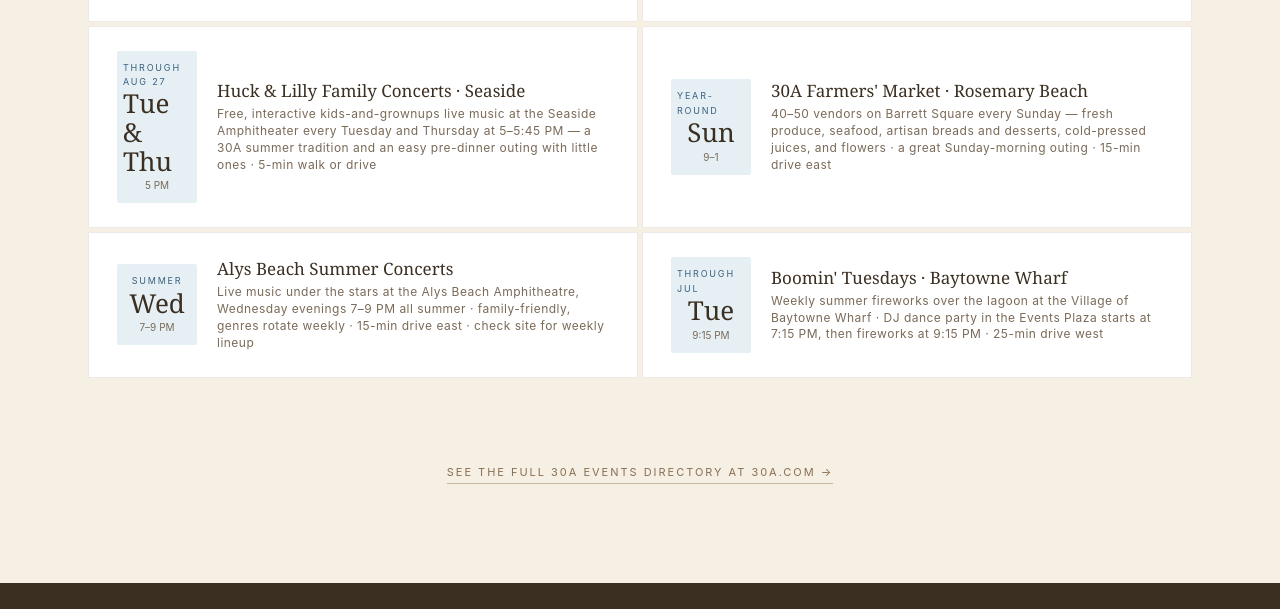
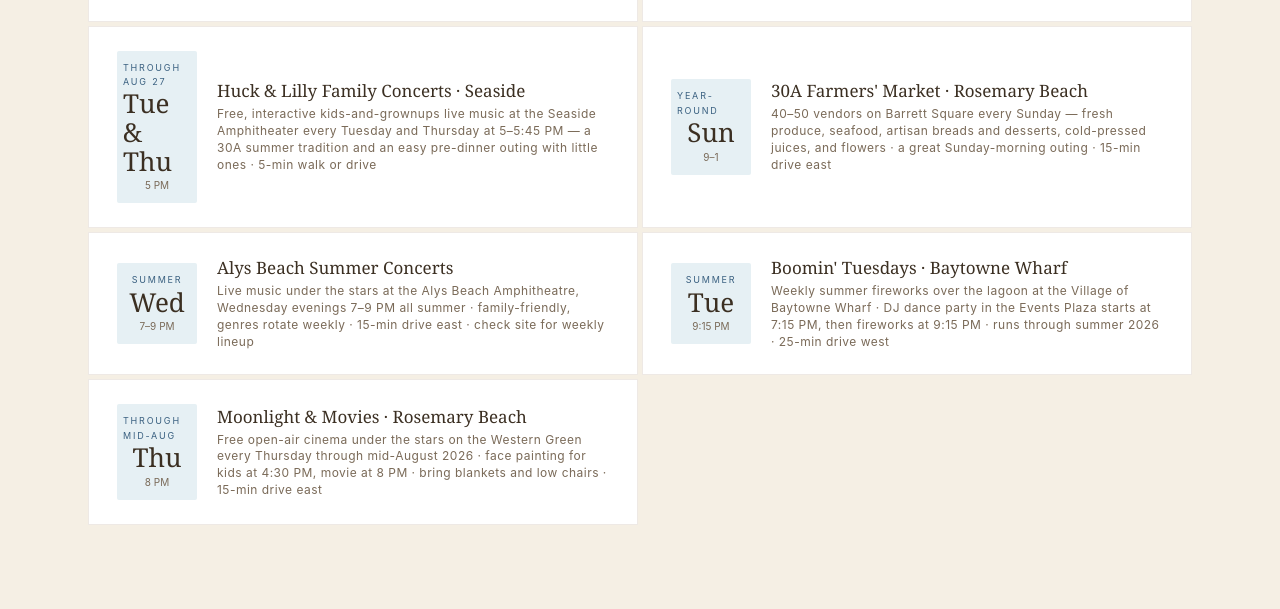
Before and after one commit to crorihuela1/sunandmoon, a plain HTML site: page events.html in a window 1280 px wide. Shown: the part 1678-2287 px from the top of the page. Drawn offline with Linux system fonts and the light colour scheme.

Commit message:
Events refresh: 2026-07-22

```diff
--- a/events.html
+++ b/events.html
@@ -266,7 +266,7 @@
     A curated rolling calendar of festivals, concerts, markets, and slow-living mornings within a short bike ride of Sun &amp; Moon at 30A. Updated automatically every other day.
   </p>
   <!-- LAST_UPDATED_BADGE_START -->
-  <div class="updated-badge"><span class="dot"></span>Last refreshed: July 20, 2026</div>
+  <div class="updated-badge"><span class="dot"></span>Last refreshed: July 22, 2026</div>
   <!-- LAST_UPDATED_BADGE_END -->
 </div>
 
@@ -284,7 +284,7 @@
     <div class="event-featured-body">
       <div class="event-featured-eyebrow">Free · Live Music · Seaside Amphitheater</div>
       <div class="event-featured-name">Live Music with DJ30A · Seaside</div>
-      <div class="event-featured-meta">The signature 30A summer evening — an open-air music party with DJ30A on the Seaside Amphitheater lawn every Wednesday from 6 to 8 PM (next up: July 22 &amp; 29, 2026). Bring chairs or a blanket, grab dinner from the Airstream food trucks along 30A, and settle in by Central Square as the sun drops. All ages, no tickets needed · a short walk or drive down 30A from the cottages.</div>
+      <div class="event-featured-meta">The signature 30A summer evening — an open-air music party with DJ30A on the Seaside Amphitheater lawn every Wednesday from 6 to 8 PM (next up: July 29 &amp; August 5, 2026). Bring chairs or a blanket, grab dinner from the Airstream food trucks along 30A, and settle in by Central Square as the sun drops. All ages, no tickets needed · a short walk or drive down 30A from the cottages.</div>
     </div>
     <div class="event-featured-cta">
       <a href="https://www.homeownerscollection.com/seaside-events/outdoor-activities/live-music-dj30a-0" target="_blank" rel="noopener">Event Info →</a>
@@ -408,13 +408,24 @@
       </a>
       <a href="https://www.sandestin.com/things-to-do/events/boomin-tuesdays" target="_blank" rel="noopener" class="event-card">
         <div class="event-date">
-          <span class="month">Through Jul</span>
+          <span class="month">Summer</span>
           <span class="day">Tue</span>
           <span class="span">9:15 PM</span>
         </div>
         <div class="event-info">
           <div class="event-info-name">Boomin' Tuesdays · Baytowne Wharf</div>
-          <div class="event-info-meta">Weekly summer fireworks over the lagoon at the Village of Baytowne Wharf · DJ dance party in the Events Plaza starts at 7:15 PM, then fireworks at 9:15 PM · 25-min drive west</div>
+          <div class="event-info-meta">Weekly summer fireworks over the lagoon at the Village of Baytowne Wharf · DJ dance party in the Events Plaza starts at 7:15 PM, then fireworks at 9:15 PM · runs through summer 2026 · 25-min drive west</div>
+        </div>
+      </a>
+      <a href="https://rosemarybeach.com/events/" target="_blank" rel="noopener" class="event-card">
+        <div class="event-date">
+          <span class="month">Through Mid-Aug</span>
+          <span class="day">Thu</span>
+          <span class="span">8 PM</span>
+        </div>
+        <div class="event-info">
+          <div class="event-info-name">Moonlight &amp; Movies · Rosemary Beach</div>
+          <div class="event-info-meta">Free open-air cinema under the stars on the Western Green every Thursday through mid-August 2026 · face painting for kids at 4:30 PM, movie at 8 PM · bring blankets and low chairs · 15-min drive east</div>
         </div>
       </a>
     </div>
```
